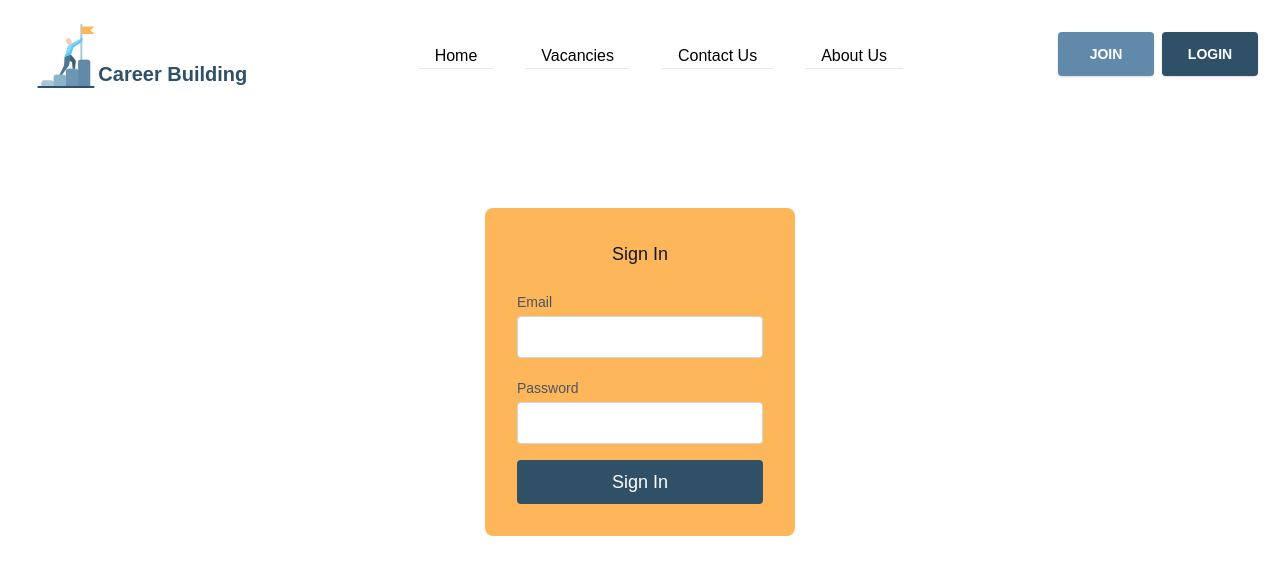
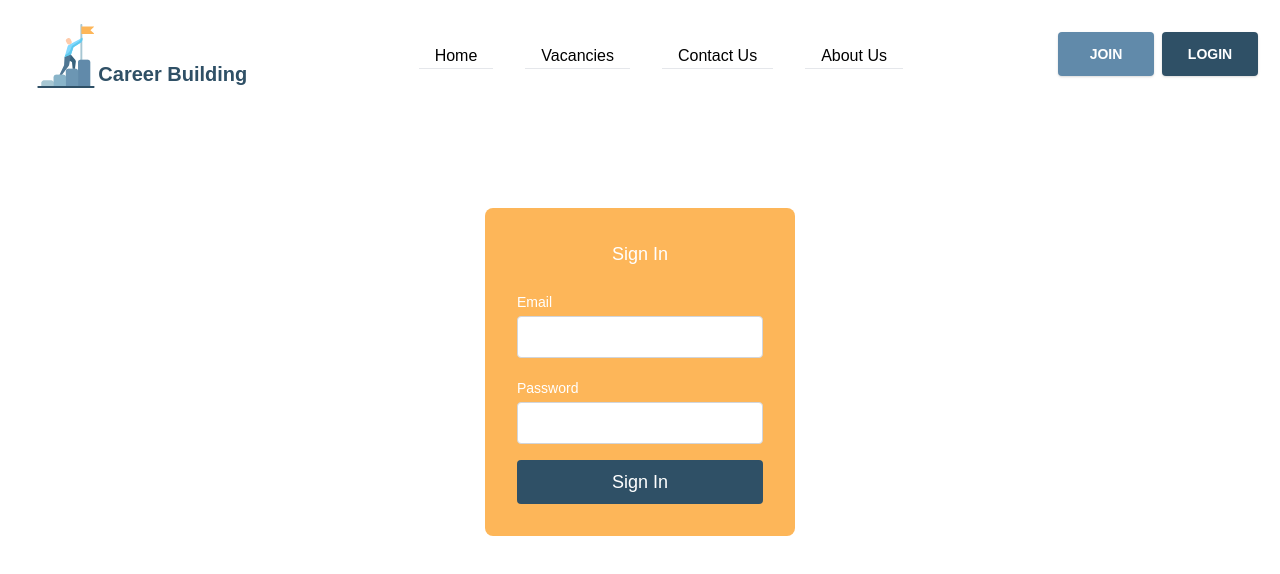
Before and after one commit to yaraalkassar/CareerBuilding, a React (Create React App) app in the folder careerbuilding/: page /Login in a window 1280 px wide. Shown: the top 574 px of the page. Built offline with nearby package versions, Linux system fonts and the light colour scheme.

Commit message:
change text colors

```diff
--- a/careerbuilding/src/Components/Login/Form.js
+++ b/careerbuilding/src/Components/Login/Form.js
@@ -2,14 +2,14 @@ import React from "react";
 
 const Form = () => {
   return (
-    <section className="text-gray-600 body-font ">
+    <section className="text-white body-font ">
       <div className="container px-5 py-24 mx-auto flex flex-wrap items-center justify-center">
         <div className="lg:w-1/4 md:w-1/2 bg-paleYellow rounded-lg p-8 flex flex-col  w-full mt-10 md:mt-0">
-          <h2 className="text-gray-900 text-lg font-medium title-font mb-5">
+          <h2 className="text-white text-lg font-medium title-font mb-5">
             Sign In
           </h2>
           <div className="flex flex-col items-start mb-4">
-            <label for="email" className="leading-7 text-sm text-gray-600">
+            <label for="email" className="leading-7 text-sm text-white">
               Email
             </label>
             <input
@@ -20,7 +20,7 @@ const Form = () => {
             />
           </div>
           <div className="flex flex-col items-start mb-4">
-            <label for="password" className="leading-7 text-sm text-gray-600">
+            <label for="password" className="leading-7 text-sm text-white">
               Password
             </label>
             <input
```
